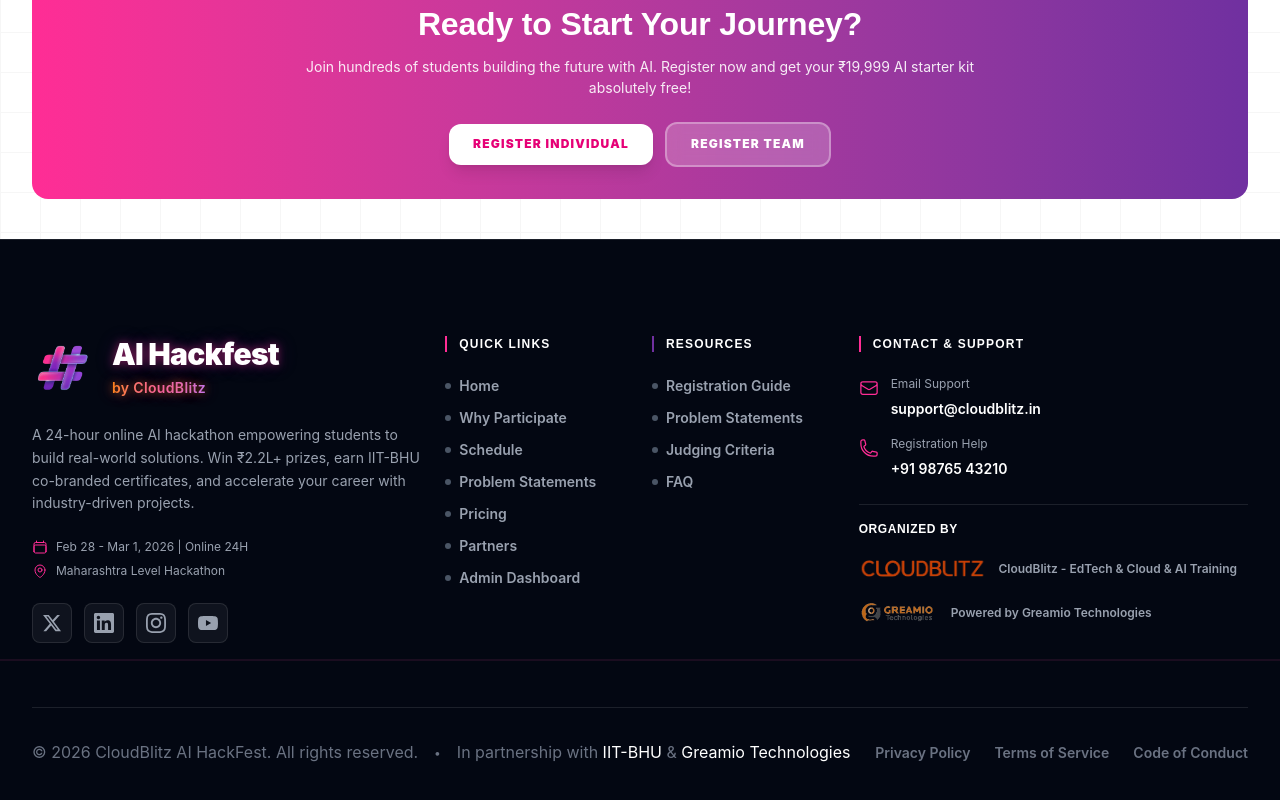
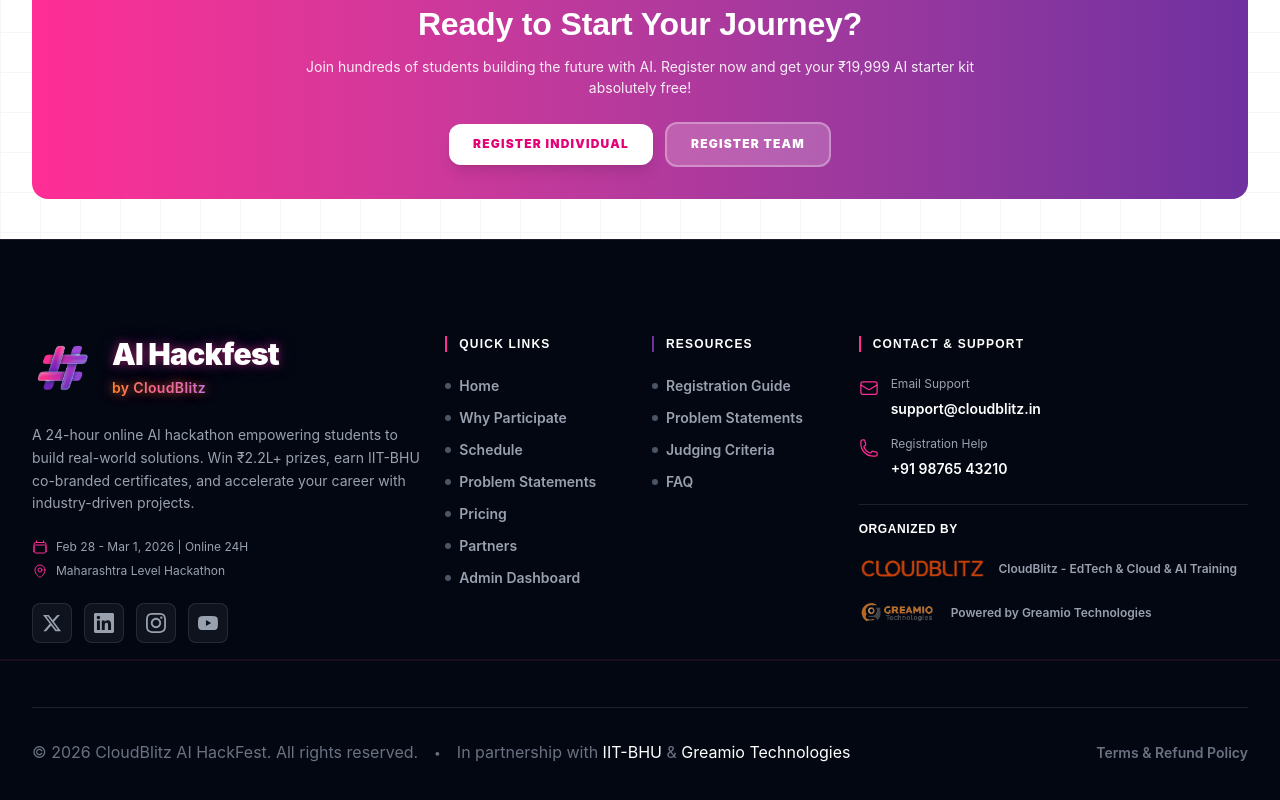
Before and after one commit to ReeturajKumar/Hackfest, a React (Vite) app in the folder client/: page / in a window 1280 px wide. Shown: the part 7389-8189 px from the top of the page. Built offline with nearby package versions, Linux system fonts and the light colour scheme.

Commit message:
feat:  implement a new animated Footer component, and introduce a registration consent step.

```diff
--- a/client/src/components/Footer.jsx
+++ b/client/src/components/Footer.jsx
@@ -34,10 +34,10 @@
   ];
 
   const resources = [
-    { name: 'Registration Guide', href: '/' },
-    { name: 'Problem Statements', href: '/' },
-    { name: 'Judging Criteria', href: '/' },
-    { name: 'FAQ', href: '/' }
+    { name: 'Registration Guide', href: '#pricing' },
+    { name: 'Problem Statements', href: '#problems' },
+    { name: 'Judging Criteria', href: '#deliverables' },
+    { name: 'FAQ', href: '#faq' }
   ];
 
   // Smart navigation function
@@ -197,7 +197,8 @@
               {resources.map((resource) => (
                 <li key={resource.name}>
                   <Link
-                    to={resource.href}
+                    to="/"
+                    onClick={(e) => handleNavClick(e, resource.href)}
                     className="text-gray-400 hover:text-white transition-colors text-sm flex items-center gap-2 group cursor-pointer"
                   >
                     <span className="w-1.5 h-1.5 rounded-full bg-gray-600 group-hover:bg-[#7030A0] transition-colors"></span>
@@ -266,14 +267,13 @@
             <p>In partnership with <span className="text-white">IIT-BHU</span> & <span className="text-white">Greamio Technologies</span></p>
           </div>
           <div className="flex items-center gap-6 text-xs">
-            <Link to="/" className="text-gray-500 hover:text-white transition-colors cursor-pointer">
-              Privacy Policy
-            </Link>
-            <Link to="/" className="text-gray-500 hover:text-white transition-colors cursor-pointer">
-              Terms of Service
-            </Link>
-            <Link to="/" className="text-gray-500 hover:text-white transition-colors cursor-pointer">
-              Code of Conduct
+            <Link
+              to="/Terms & Conditions – Refund & Cancellation Policy.pdf"
+              target="_blank"
+              rel="noopener noreferrer"
+              className="text-gray-500 hover:text-white transition-colors cursor-pointer"
+            >
+              Terms & Refund Policy
             </Link>
           </div>
         </motion.div>
--- a/client/src/components/registration/Step5Consent.jsx
+++ b/client/src/components/registration/Step5Consent.jsx
@@ -1,4 +1,4 @@
-import React from 'react';
+import { Link } from 'react-router-dom';
 import { CheckCircle } from 'lucide-react';
 
 const Step5Consent = ({ formData, handleChange, setFormData, errors }) => {
@@ -46,7 +46,7 @@
               Declaration <span className="text-red-500">*</span>
             </span>
             <p className="text-xs text-gray-500 mt-1">
-              I confirm that the information provided is correct and I agree to the hackathon rules and guidelines.
+              I confirm that the information provided is correct and I agree to the <Link to="/Terms & Conditions – Refund & Cancellation Policy.pdf" target="_blank" rel="noopener noreferrer" className="text-pink-600 hover:underline" onClick={(e) => e.stopPropagation()}>Terms & Conditions</Link>.
             </p>
           </div>
         </label>
```
Also changed, not shown: 1 other file (tests, documents, lock files or other folders).
